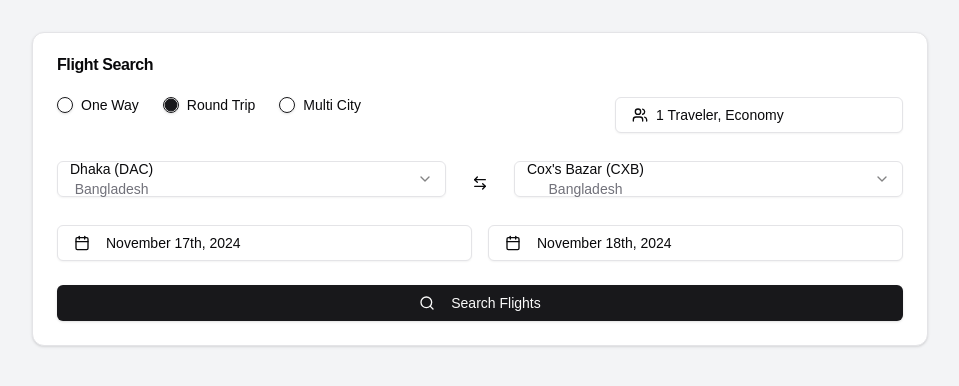
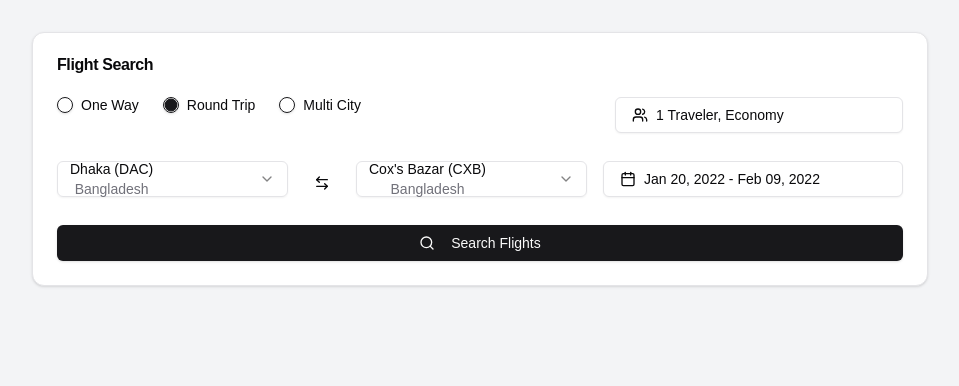
Before and after one commit to kazi331/b2c-v2, a Next.js app: page / in a window 1280 px wide. Shown: the top 386 px of the page, without its empty margins (160-1119 px from the left). Built offline with nearby package versions, Linux system fonts and the light colour scheme.

Commit message:
date picker for roundetrip updated

```diff
--- a/src/app/page.tsx
+++ b/src/app/page.tsx
@@ -1,14 +1,16 @@
-"use client"
-import { useState } from "react";
-import { ArrowLeftRight, Search } from "lucide-react";
+"use client";
+import { CitySelect } from "@/components/FlightBooking/CitySelect";
+import { DatePicker } from "@/components/FlightBooking/DatePicker";
+import { DatePickerWithRange } from "@/components/FlightBooking/DatePickerRange";
+import { MultiCityTrip } from "@/components/FlightBooking/MultiCityTrip";
+import { TravelersClassSelect } from "@/components/FlightBooking/TravelersClassSelect";
+import { TripTypeSelector } from "@/components/FlightBooking/TripTypeSelector";
 import { Button } from "@/components/ui/button";
 import { Card, CardContent, CardHeader, CardTitle } from "@/components/ui/card";
-import { TripTypeSelector } from "@/components/FlightBooking/TripTypeSelector";
-import { CitySelect } from "@/components/FlightBooking/CitySelect";
-import { DatePicker } from "@/components/FlightBooking/DatePicker";
-import { MultiCityTrip } from "@/components/FlightBooking/MultiCityTrip";
-import { TravelersClassSelect } from "@/components/FlightBooking/TravelersClassSelect";
 import { addDays } from "date-fns";
+import { ArrowLeftRight, Search } from "lucide-react";
+import { useState } from "react";
+import { DateRange } from "react-day-picker";
 
 interface Flight {
   origin: string;
@@ -23,7 +25,6 @@ interface Travelers {
 }
 
 export default function Page() {
-  // Set default values
   const today = new Date();
   const tomorrow = addDays(today, 1);
   const dayAfterTomorrow = addDays(today, 2);
@@ -31,8 +32,11 @@ export default function Page() {
   const [tripType, setTripType] = useState("roundTrip");
   const [origin, setOrigin] = useState("DAC");
   const [destination, setDestination] = useState("CXB");
+  const [dateRange, setDateRange] = useState<DateRange>({
+    from: tomorrow,
+    to: dayAfterTomorrow,
+  });
   const [departureDate, setDepartureDate] = useState<Date>(tomorrow);
-  const [returnDate, setReturnDate] = useState<Date>(dayAfterTomorrow);
   const [travelers, setTravelers] = useState<Travelers>({
     adults: 1,
     children: 0,
@@ -43,7 +47,7 @@ export default function Page() {
     {
       origin: "DAC",
       destination: "CXB",
-      date: tomorrow
+      date: tomorrow,
     },
   ]);
 
@@ -68,7 +72,7 @@ export default function Page() {
         {
           origin: lastFlight.destination || "",
           destination: "",
-          date: newDate
+          date: newDate,
         },
       ]);
     }
@@ -88,8 +92,7 @@ export default function Page() {
         ? {
             origin,
             destination,
-            departureDate,
-            ...(tripType === "roundTrip" && { returnDate }),
+            ...(tripType === "roundTrip" ? { dateRange } : { departureDate }),
           }
         : {
             flights: multiCityFlights,
@@ -121,8 +124,7 @@ export default function Page() {
             </div>
 
             {tripType !== "multiCity" ? (
-              <>
-                <div className="grid grid-cols-[1fr,auto,1fr] gap-4 items-start">
+              <div className="grid grid-cols-[1fr,auto,1fr,1fr] gap-4 items-start">
                 <CitySelect
                   value={origin}
                   onChange={setOrigin}
@@ -143,25 +145,23 @@ export default function Page() {
                   placeholder="To"
                   excludeCity={origin}
                 />
-                </div>
-
-                <div className="grid grid-cols-2 gap-4">
+                {tripType === "roundTrip" ? (
+                  <DatePickerWithRange
+                    date={dateRange}
+                    onChange={(range) => setDateRange(range as unknown as DateRange)}
+                    label="Select dates"
+                    minDate={today}
+                    isRange
+                  />
+                ) : (
                   <DatePicker
                     date={departureDate}
-                    onChange={(date) => setDepartureDate(date || tomorrow)}
+                    onChange={(date) => setDepartureDate(date as Date)}
                     label="Departure Date"
                     minDate={today}
                   />
-                  {tripType === "roundTrip" && (
-                    <DatePicker
-                      date={returnDate}
-                      onChange={(date) => setReturnDate(date || dayAfterTomorrow)}
-                      label="Return Date"
-                      minDate={departureDate}
-                    />
                 )}
               </div>
-              </>
             ) : (
               <MultiCityTrip
                 flights={multiCityFlights}
--- /dev/null
+++ b/src/components/FlightBooking/DatePickerRange.tsx
@@ -0,0 +1,65 @@
+"use client"
+
+import * as React from "react"
+import { addDays, format } from "date-fns"
+import { CalendarIcon } from "lucide-react"
+import { DateRange } from "react-day-picker"
+
+import { cn } from "@/lib/utils"
+import { Button } from "@/components/ui/button"
+import { Calendar } from "@/components/ui/calendar"
+import {
+  Popover,
+  PopoverContent,
+  PopoverTrigger,
+} from "@/components/ui/popover"
+
+export function DatePickerWithRange({
+  className,
+}: React.HTMLAttributes<HTMLDivElement>) {
+  const [date, setDate] = React.useState<DateRange | undefined>({
+    from: new Date(2022, 0, 20),
+    to: addDays(new Date(2022, 0, 20), 20),
+  })
+
+  return (
+    <div className={cn("grid gap-2", className)}>
+      <Popover>
+        <PopoverTrigger asChild>
+          <Button
+            id="date"
+            variant={"outline"}
+            className={cn(
+              "w-[300px] justify-start text-left font-normal",
+              !date && "text-muted-foreground"
+            )}
+          >
+            <CalendarIcon />
+            {date?.from ? (
+              date.to ? (
+                <>
+                  {format(date.from, "LLL dd, y")} -{" "}
+                  {format(date.to, "LLL dd, y")}
+                </>
+              ) : (
+                format(date.from, "LLL dd, y")
+              )
+            ) : (
+              <span>Pick a date</span>
+            )}
+          </Button>
+        </PopoverTrigger>
+        <PopoverContent className="w-auto p-0" align="start">
+          <Calendar
+            initialFocus
+            mode="range"
+            defaultMonth={date?.from}
+            selected={date}
+            onSelect={setDate}
+            numberOfMonths={2}
+          />
+        </PopoverContent>
+      </Popover>
+    </div>
+  )
+}
```
Lines whose indentation alone changed are shown as unchanged.
